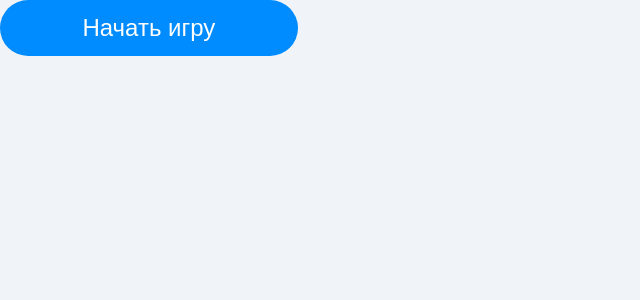
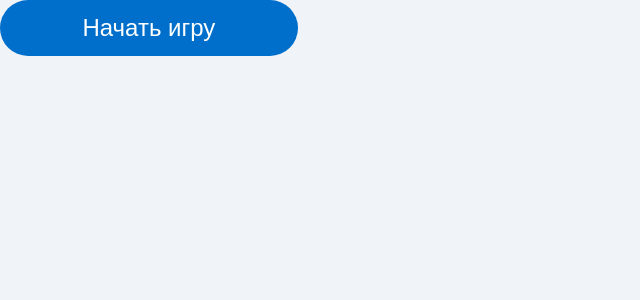
Before and after one commit to turbocharged3329/purple-school, a Vue app: page / in a window 1280 px wide. In both pictures the pointer is over the button "Начать игру". Shown: the top 300 px of the page, without its empty margins (0-640 px from the left). Built offline with nearby package versions, Linux system fonts and the light colour scheme.

Commit message:
Добавлен цвет для ховера кнопки

```diff
--- a/src/components/GButton.vue
+++ b/src/components/GButton.vue
@@ -17,4 +17,8 @@
   color: var(--color-text-secondary) !important;
   border-radius: 100px;
 }
+
+.g-button:hover {
+  background-color: #006FCB;
+}
 </style>
```
